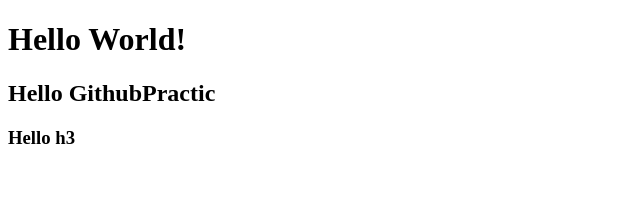
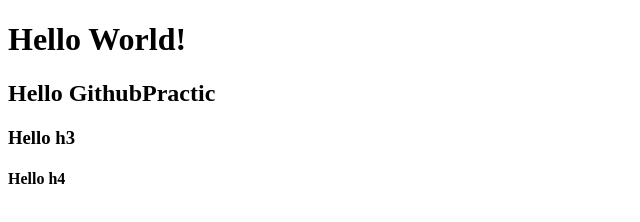
Before and after one commit to ErsultanDev/GitPractic, a plain HTML site: page index.html in a window 1280 px wide. Shown: the full height of the page, 0-640 px from the left. Drawn offline with Linux system fonts and the light colour scheme.

Commit message:
index.html h4 hello

```diff
--- a/index.html
+++ b/index.html
@@ -13,6 +13,7 @@
     <h1>Hello World!</h1>
     <h2>Hello GithubPractic</h2>
     <h3>Hello h3</h3>
+    <h4>Hello h4</h4>
 
 
 </body>
```
